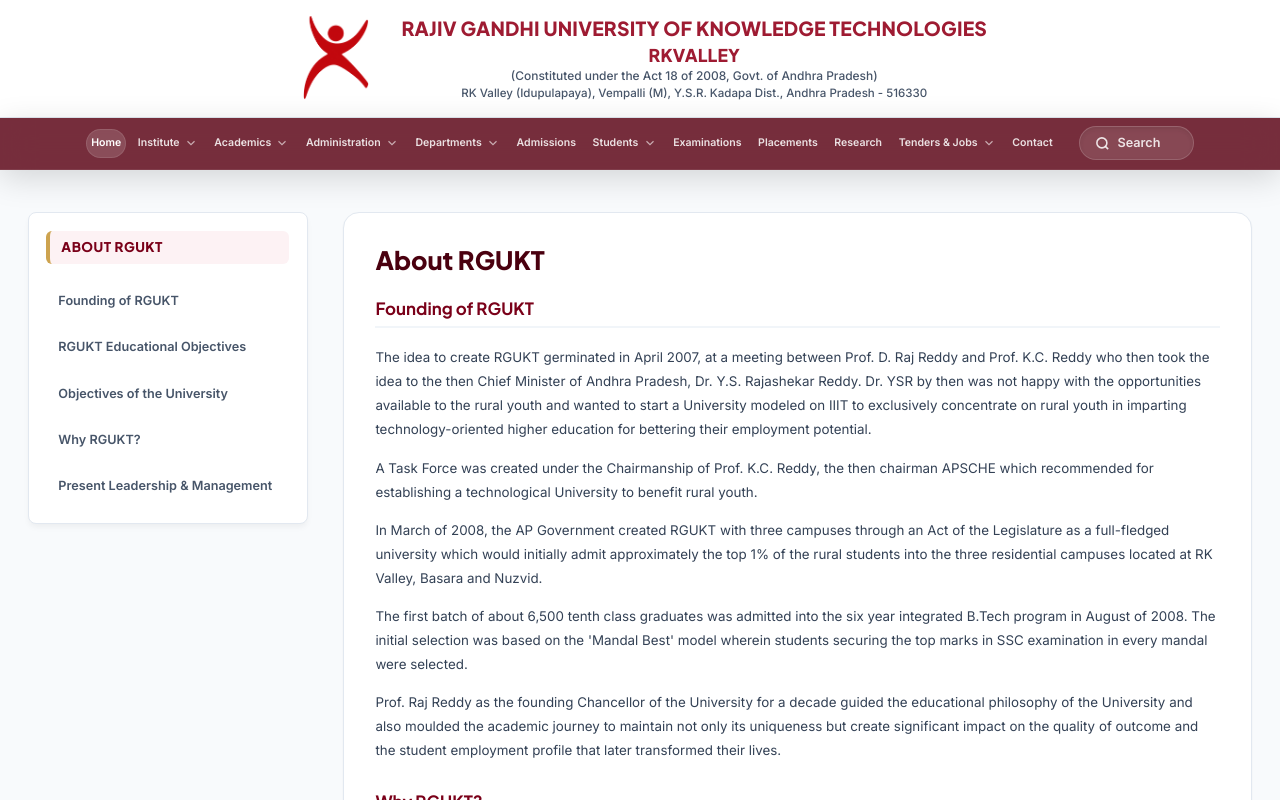
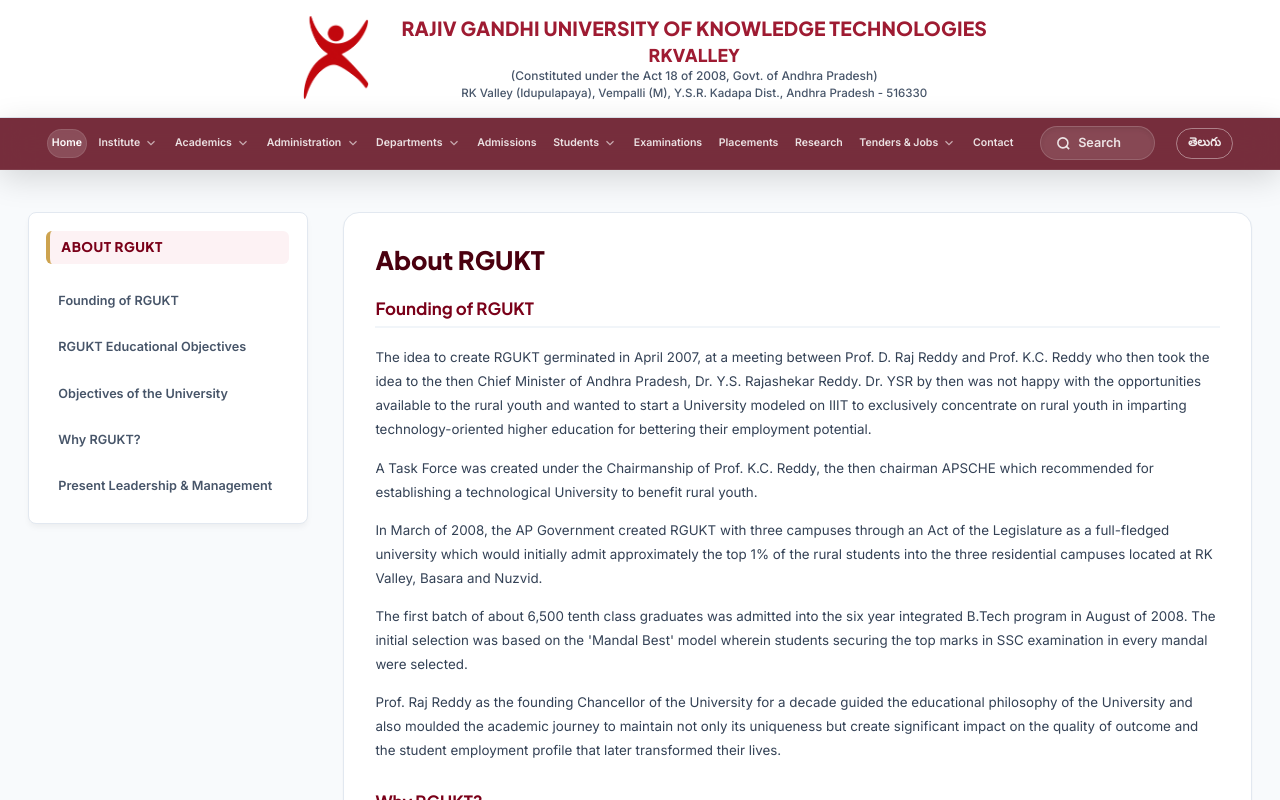
Before and after one commit to formsrgukt/RKVALLEY, a Next.js app: page / in a window 1280 px wide. Shown: the top 800 px of the page. Built offline with nearby package versions, Linux system fonts and the light colour scheme.

Commit message:
Make language toggle globally visible with white theme for maroon navbar

```diff
--- a/src/app/globals.css
+++ b/src/app/globals.css
@@ -2493,14 +2493,12 @@
 .goog-te-combo { display: none !important; }
 
 
-@media (min-width: 769px) { .lang-btn-mobile { display: none !important; } }
 
 
 /* Fix layout overflow on laptops */
 @media (max-width: 1024px) {
   .nav-links-desktop { display: none !important; }
   .btn-mobile-toggle { display: block !important; }
-  .lang-btn-mobile { display: block !important; }
 }
 
 /* Fluid root typography to auto-scale website proportionally on desktops */
--- a/src/components/Header/StickyNavbar.tsx
+++ b/src/components/Header/StickyNavbar.tsx
@@ -230,19 +230,28 @@
 
           <button
             onClick={toggleLang}
-            className="lang-btn-mobile"
+            className="lang-btn-global"
             aria-label="Toggle Language"
             title="Switch Language"
             style={{
               background: 'transparent',
-              border: '1.5px solid var(--primary-maroon)',
-              color: 'var(--primary-maroon)',
-              borderRadius: 'var(--radius-md)',
-              padding: '0.4rem 0.75rem',
-              fontWeight: 700,
+              border: '1px solid rgba(255, 255, 255, 0.4)',
+              color: 'rgba(255, 255, 255, 0.9)',
+              borderRadius: '99px',
+              padding: '0.4rem 0.8rem',
+              fontWeight: 600,
               fontSize: '0.85rem',
               marginLeft: '0.5rem',
-              cursor: 'pointer'
+              cursor: 'pointer',
+              transition: 'all var(--transition-fast)'
+            }}
+            onMouseOver={(e) => {
+              e.currentTarget.style.background = 'rgba(255, 255, 255, 0.15)';
+              e.currentTarget.style.borderColor = 'rgba(255, 255, 255, 0.6)';
+            }}
+            onMouseOut={(e) => {
+              e.currentTarget.style.background = 'transparent';
+              e.currentTarget.style.borderColor = 'rgba(255, 255, 255, 0.4)';
             }}
           >
             {lang === "en" ? "తెలుగు" : "EN"}
```
